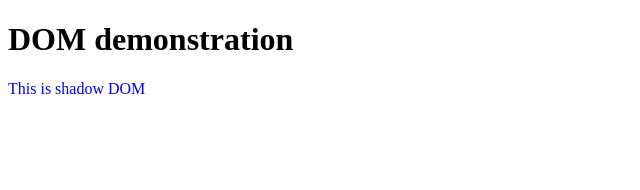
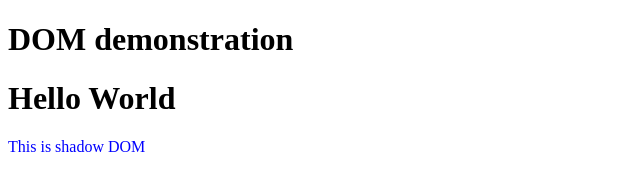
Before and after one commit to Subhadwip-Chakraborty/shadowDOM1, a plain HTML site: page index.html in a window 1280 px wide. Shown: the whole page, without its empty margins (0-640 px from the left). Drawn offline with Linux system fonts and the light colour scheme.

Commit message:
Second Commit

```diff
--- a/index.html
+++ b/index.html
@@ -10,23 +10,12 @@
 
 </head>
 <body>
-    <!-- <label for="abc">First name</label>
-    <input type="text" id="abc"> -->
-    <!-- <h1>H1 is outside shadow dom</h1>
-    <p>This p tag is also outside shadow dom</p>
-    <div class="shadow"></div>
-    <script src="./index.js"></script> -->
-    <!-- <h1>HEllo EveryOne</h1>
-    <p>This is outside shadow DOm</p>
-    <div class="shadow"></div>
-    <script src="./index.js"></script> -->
-    <!-- <label for="abc">First Name</label>
-    <input type="text" id="abc">
-    <h1>This part is outside shadow</h1>
-    <div class="shadow"></div>
-    <script src="./index.js"></script> -->
+
+
+
 
     <h1>DOM demonstration</h1>
+    <h1>Hello World</h1>
   <div class="hello"></div>
   <script src="./index.js"></script>
 </body>
```
